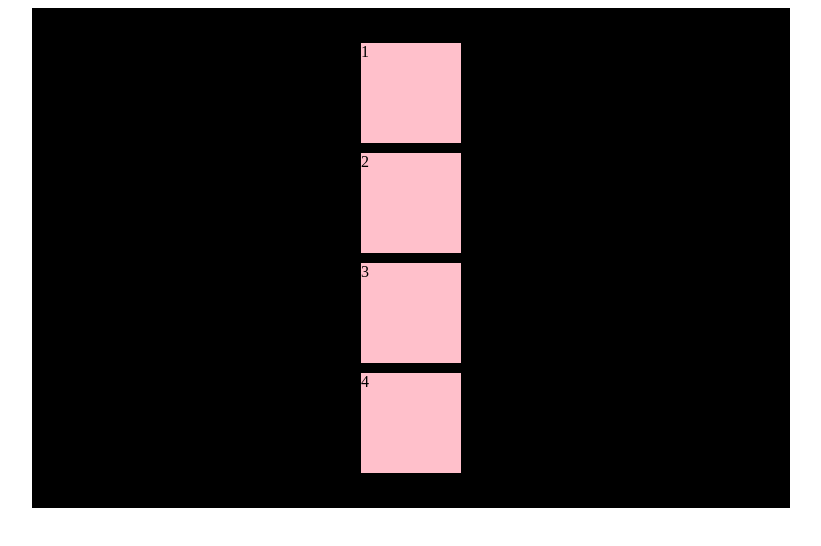
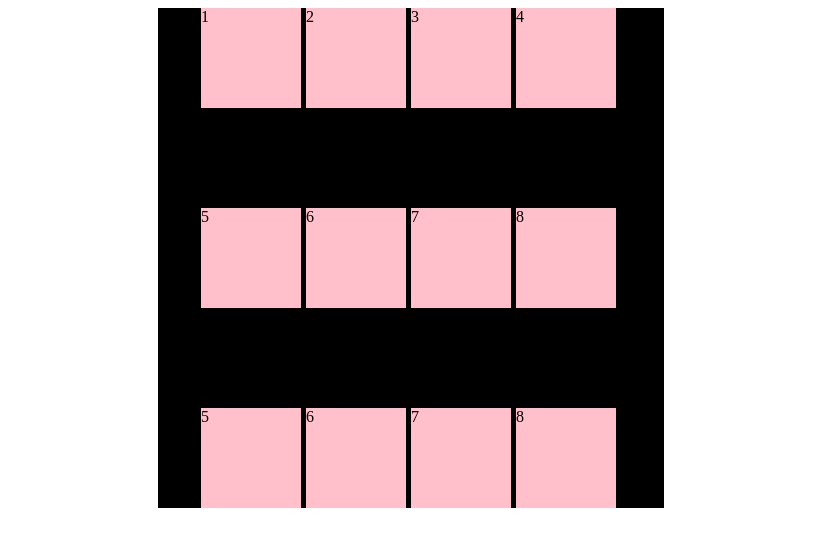
Before and after one commit to ligang-code2020/Study-Notes, a website: page src/Html/flex-practice.html in a window 1280 px wide. Shown: the whole page, without its empty margins (229-1050 px from the left). Drawn offline with Linux system fonts and the light colour scheme.

Commit message:
feat：新增知识点

```diff
--- a/src/Html/flex-practice.html
+++ b/src/Html/flex-practice.html
@@ -10,14 +10,16 @@
             /*水平居中*/
             margin: 0 auto;
             display: flex;
-            width: 60%;
+            width: 40%;
             height: 500px;
             background-color: black;
             justify-content: center;
-            align-items: center;
+            /* align-items: center; */
             /* align-items: center; */
             /* justify-content: flex-end; */
-            flex-direction: column;
+            flex-direction: row;
+            flex-wrap: wrap;
+            align-content: space-between;
 
         }
         div span {
@@ -25,7 +27,9 @@
             /* flex: 1; */
             height: 100px;
             background-color: pink;
-            margin: 5px;
+            /* margin-bottom: 5px; */
+            margin-right: 5px;
+            /* margin-bottom: 5px; */
 
         }
     </style>
@@ -36,6 +40,14 @@
         <span>2</span>
         <span>3</span>
         <span>4</span>
+        <span>5</span>
+        <span>6</span>
+        <span>7</span>
+        <span>8</span>
+        <span>5</span>
+        <span>6</span>
+        <span>7</span>
+        <span>8</span>
     </div>
   </body>
 </html>
```
Also changed, not shown: Notes/Css/flex.md (+46 -1 lines), center.png (added), flex-end.png (added), flex-start.png (added), space-around.png (added), space-between.png (added), stretch.png (added).
